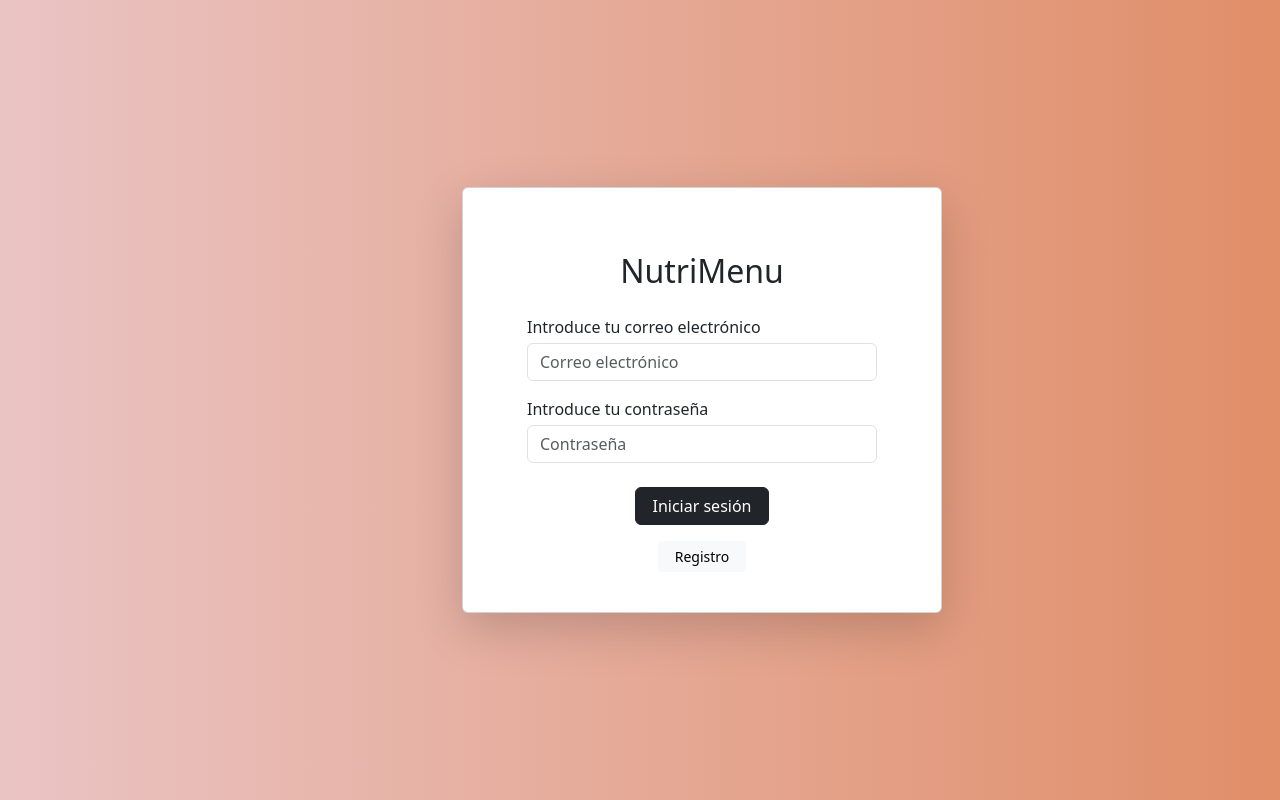
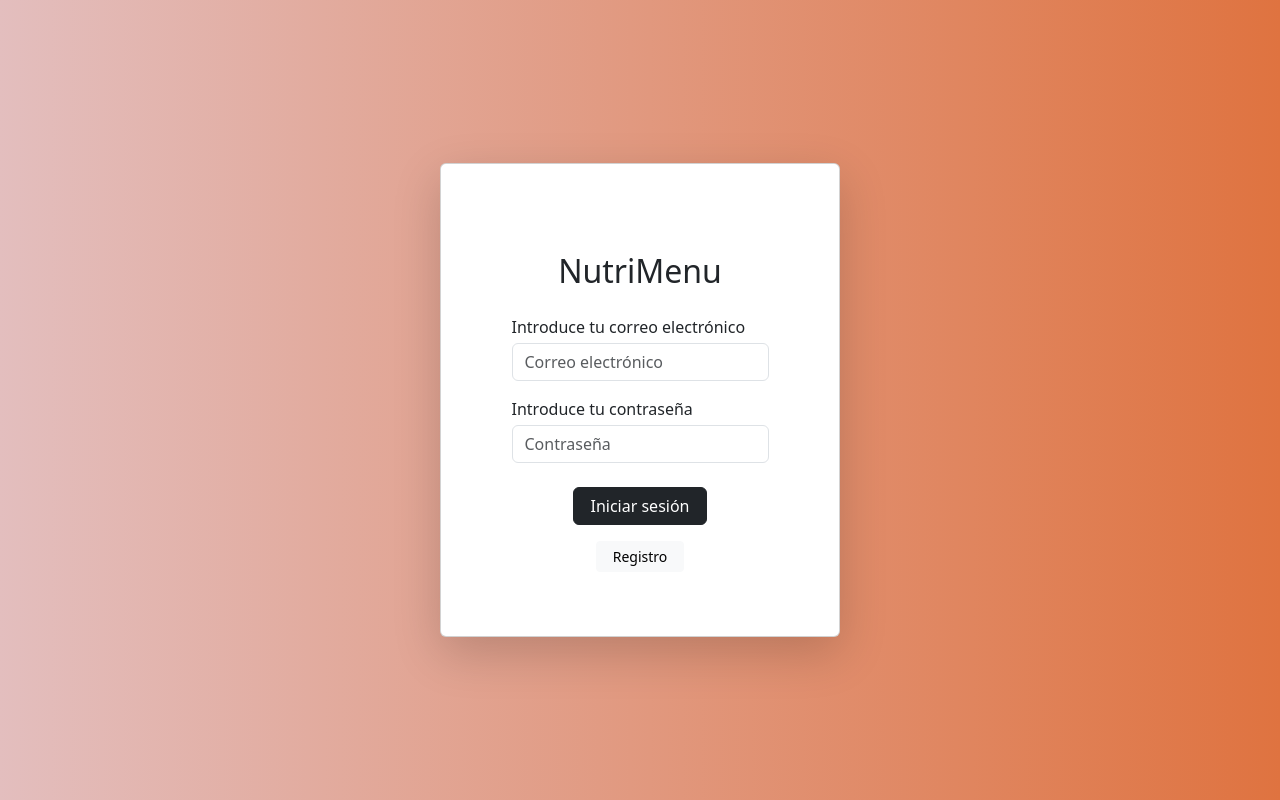
Before and after one commit to alvaromanjon/NutriMenu, a React (Create React App) app in the folder webapps/frontend/: page /login in a window 1280 px wide. Built offline with nearby package versions, Linux system fonts and the light colour scheme.

Commit message:
feat: Update design on Login and Register (#22)

```diff
--- a/webapps/frontend/src/Login.js
+++ b/webapps/frontend/src/Login.js
@@ -15,10 +15,11 @@ const Login = () => {
   };
 
   return (
-    <Container className="d-flex flex-column min-vh-100 justify-content-center">
-      <Row className="justify-content-md-center">
-        <Col md="4">
-          <Card className="px-5 shadow-lg" style={{ width: "30rem" }}>
+    <Container fluid className="d-flex justify-content-center align-items-center vh-100">
+      <Card
+        className="d-flex flex-column justify-content-center align-items-center py-4 shadow-lg"
+        style={{ width: "25rem" }}
+      >
         <Card.Body>
           <h2 className="text-center mt-5">NutriMenu</h2>
           <Form onSubmit={handleSubmit}>
@@ -59,8 +60,6 @@ const Login = () => {
           </Button>
         </Card.Body>
       </Card>
-        </Col>
-      </Row>
     </Container>
   );
 };
--- a/webapps/frontend/src/Register.js
+++ b/webapps/frontend/src/Register.js
@@ -55,10 +55,11 @@ const Register = () => {
   };
 
   return (
-    <Container className="d-flex flex-column min-vh-100 justify-content-center">
-      <Row className="justify-content-md-center">
-        <Col md="4">
-          <Card className="px-5 shadow-lg" style={{ width: "30rem" }}>
+    <Container fluid className="d-flex justify-content-center align-items-center vh-100">
+      <Card
+        className="d-flex flex-column justify-content-center align-items-center py-4 shadow-lg"
+        style={{ width: "30rem" }}
+      >
         <Card.Body>
           <h2 className="text-center mt-5">NutriMenu</h2>
           <Form onSubmit={handleSubmit}>
@@ -119,8 +120,6 @@ const Register = () => {
           </Form>
         </Card.Body>
       </Card>
-        </Col>
-      </Row>
     </Container>
   );
 };
--- a/webapps/frontend/src/index.css
+++ b/webapps/frontend/src/index.css
@@ -4,7 +4,7 @@ body {
     "Droid Sans", "Helvetica Neue", sans-serif;
   -webkit-font-smoothing: antialiased;
   -moz-osx-font-smoothing: grayscale;
-  background: linear-gradient(to right, rgb(234, 196, 196), rgb(224, 142, 104));
+  background: linear-gradient(to right, rgb(227, 190, 190), rgb(223, 115, 64));
 }
 
 code {
```
Lines whose indentation alone changed are shown as unchanged.
